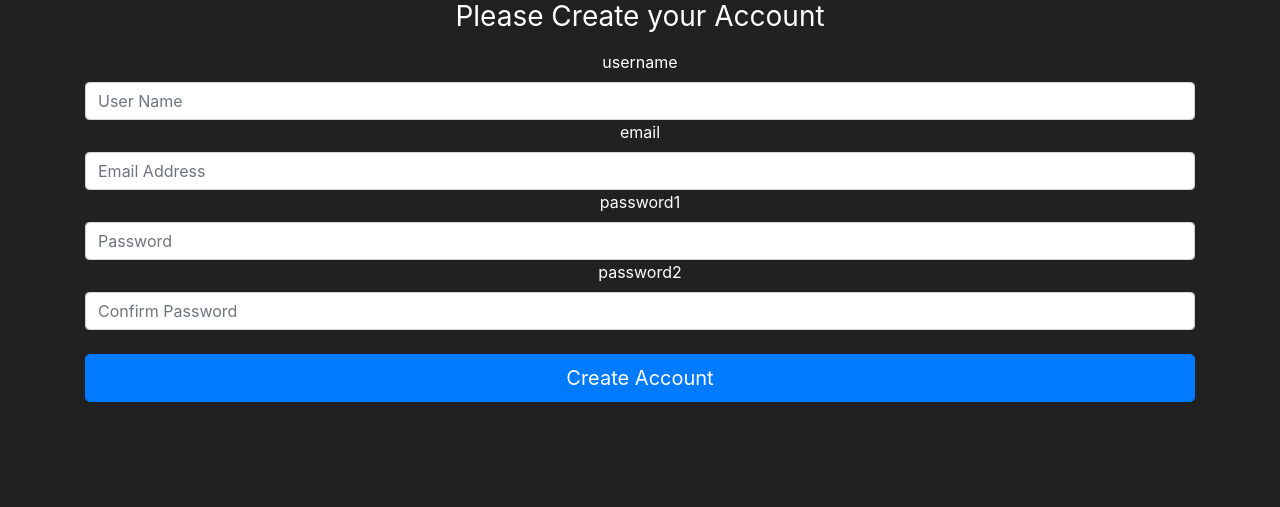
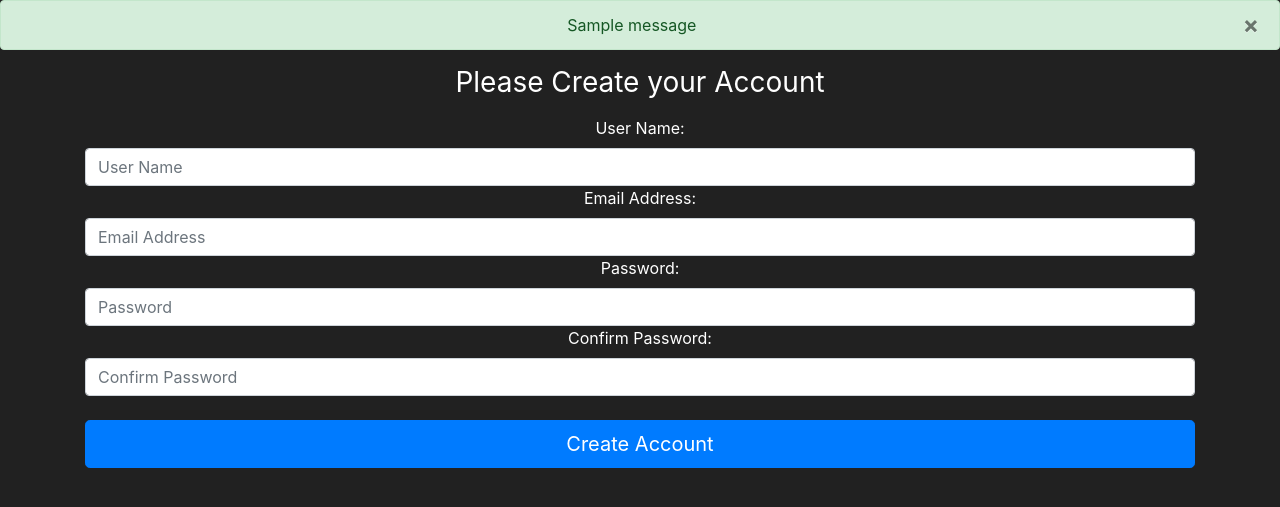
Before and after one commit to SolonKarandanis/FlaskMarket, a Flask app: page /register in a window 1280 px wide. Shown: the part 56-563 px from the top of the page. Run offline with Flask 3, Linux system fonts and the light colour scheme; tables that the repository leaves empty hold one stand-in row (values such as "Sample post"); one stand-in notice (Sample message) is shown; parts of the project's set-up code (start-up, migrations or seed data) failed here and were passed over; some libraries are stand-ins or nearby versions.

Commit message:
Added Register User validations

```diff
--- a/market/__init__.py
+++ b/market/__init__.py
@@ -1,9 +1,11 @@
 from flask import Flask
 from flask_sqlalchemy import SQLAlchemy
+from flask_bcrypt import Bcrypt
 
 app = Flask(__name__)
 app.config['SQLALCHEMY_DATABASE_URI'] = "postgresql://sales_db:sales_db@192.168.1.5:5432/sales_db"
 app.config['SECRET_KEY'] = 'ec9439cfc6c796ae2029594d'
 db = SQLAlchemy(app)
+bcrypt = Bcrypt(app)
 
 from market import routes
--- a/market/forms.py
+++ b/market/forms.py
@@ -1,9 +1,26 @@
 from flask_wtf import FlaskForm
 from wtforms import StringField,PasswordField,SubmitField
+from wtforms.validators import Length, EqualTo, Email, DataRequired, ValidationError
+from market.models import User
 
 class RegisterForm(FlaskForm):
-    username= StringField(label='username')
-    email_address= StringField(label='email')
-    password1 = PasswordField(label='password1')
-    password2 = PasswordField(label='password2')
+
+    def validate_username(self,username_to_check):
+        user = User.query.filter_by(username=username_to_check.data).first()
+        if user:
+            raise ValidationError('Username already exists!')
+
+    def validate_email_address(self,email_to_check):
+        user = User.query.filter_by(email_address=email_to_check.data).first()
+        if user:
+            raise ValidationError('Email already exists!')
+
+    username= StringField(label='User Name:', validators=[Length(min=2,max=30), DataRequired()])
+    email_address= StringField(label='Email Address:', validators=[Email(), DataRequired()])
+    password1 = PasswordField(label='Password:', validators=[Length(min=6), DataRequired()])
+    password2 = PasswordField(label='Confirm Password:', validators=[EqualTo('password1'), DataRequired()])
     submit = SubmitField(label='Create Account')
+
+
+class LoginForm(FlaskForm):
+    pass
--- a/market/routes.py
+++ b/market/routes.py
@@ -1,6 +1,6 @@
-from market import app
-from flask import render_template
-from market.models import Product
+from market import app, db
+from flask import render_template,redirect,url_for,flash
+from market.models import Product, User
 from market.forms import RegisterForm
 
 @app.route('/')
@@ -14,7 +14,22 @@ def market_page():
     products = Product.query.all()
     return render_template('market.html', products=products)
 
-@app.route('/register')
+@app.route('/register', methods=['GET','POST'])
 def register_page():
     form = RegisterForm()
+    if form.validate_on_submit():
+        user_to_create =  User(username=form.username.data,
+                               email_address=form.email_address.data,
+                               password= form.password1.data)
+        db.session.add(user_to_create)
+        db.session.commit()
+        return redirect(url_for('market_page'))
+    if form.errors != {}:  # If there are not errors from the validations
+        for err_msg in form.errors.values():
+            flash(f'There was an error with creating a user: {err_msg}', category='danger')
+
     return render_template('register.html',form=form)
+
+@app.rout('/login', methods=['GET','POST'])
+def login_page():
+    return  render_template('login.html')
--- a/market/templates/base.html
+++ b/market/templates/base.html
@@ -37,6 +37,18 @@
         </ul>
       </div>
     </nav>
+    {% with messages = get_flashed_messages(with_categories=true) %}
+        {% if messages %}
+           {% for category, message in messages %}
+              <div class="alert alert-{{ category }}">
+                  <button type="button" class="m1-2 mb-1 close" data-dismiss="alert" aria-label="Close">
+                      <span aria-hidden="true">&times;</span>
+                  </button>
+                  {{ message }}
+              </div>
+           {% endfor %}
+        {% endif %}
+      {% endwith %}
       {% block content %}
 
       {% endblock %}
--- a/market/templates/register.html
+++ b/market/templates/register.html
@@ -7,6 +7,7 @@ Register Page
 <body class="text-center">
     <div class="container">
         <form method="POST" class="form-register" style="color:white">
+            {{ form.csrf_token}}
             <h1 class="h3 mb-3 font-weight-normal">
                 Please Create your Account
             </h1>
```
Also changed, not shown: market/models.py (+13 -2 lines).
